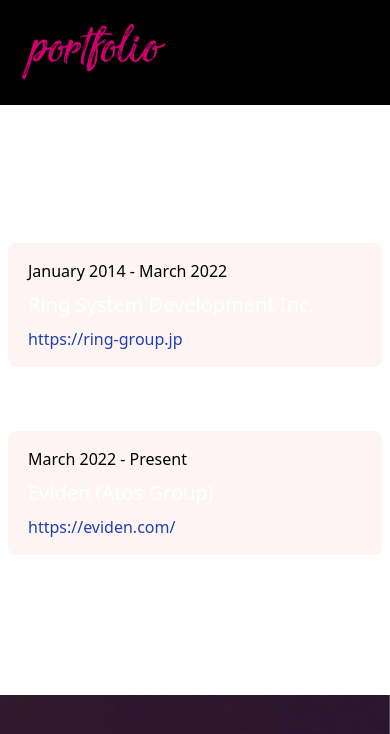
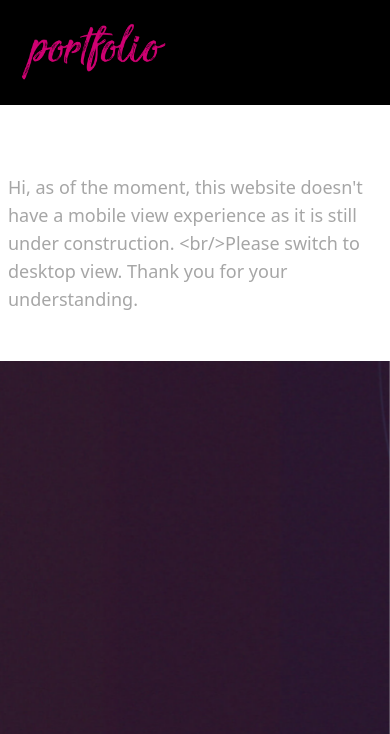
Before and after one commit to primostasis123/porfolio-next, a Next.js app: page /experience in a window 390 px wide. Shown: the top 734 px of the page. Built offline with nearby package versions, Linux system fonts and the light colour scheme.

Commit message:
mobile view
fix view when mobile

```diff
--- a/app/certificate/page.tsx
+++ b/app/certificate/page.tsx
@@ -3,7 +3,21 @@ import React from 'react'
 export default function Certificate() {
     return (
         <div className="lg:rounded-2xl bg-white dark:bg-[#111111]">
-            <div className="pt-12 md:py-12 px-2 sm:px-5 md:px-10 lg:px-14">
+            <div className="pb-12 px-2 sm:px-5 md:px-10 lg:px-14 hide block ">
+                <h3 className="text-[35px] text-white font-bold font-robotoSlab "> May 23, 2023</h3>
+                <div className="lg:grid grid-cols-12 md:gap-10 pt-4 md:pt-[30px] items-center ">
+                    <div className="col-span-12 space-y-2.5">
+                        <div className="lg:mr-16">
+                            <p className="text-[#44566c] text-color-910 leading-7">
+                                {"Hi, as of the moment, this website doesn't have a mobile view experience as it is still under construction. <br/>"}
+                                {"Please switch to desktop view. Thank you for your understanding."}
+                            </p>
+                        </div>
+                    </div>
+                </div>
+            </div>
+
+            <div className="pt-12 md:py-12 px-2 sm:px-5 md:px-10 lg:px-14 hidden lg:block">
                 <h2 className="after-effect after:left-52">Certificate</h2>
             </div>
         </div>
--- a/app/experience/page.tsx
+++ b/app/experience/page.tsx
@@ -4,7 +4,21 @@ import { faBriefcase } from '@fortawesome/free-solid-svg-icons'
 export default function Experience() {
     return (
         <div className="lg:rounded-2xl bg-white dark:bg-[#111111]">
-            <div className="pt-12 md:py-12 px-2 sm:px-5 md:px-10 lg:px-14">
+            <div className="pb-12 px-2 sm:px-5 md:px-10 lg:px-14 hide block ">
+                <h3 className="text-[35px] text-white font-bold font-robotoSlab "> May 23, 2023</h3>
+                <div className="lg:grid grid-cols-12 md:gap-10 pt-4 md:pt-[30px] items-center ">
+                    <div className="col-span-12 space-y-2.5">
+                        <div className="lg:mr-16">
+                            <p className="text-[#44566c] text-color-910 leading-7">
+                                {"Hi, as of the moment, this website doesn't have a mobile view experience as it is still under construction. <br/>"}
+                                {"Please switch to desktop view. Thank you for your understanding."}
+                            </p>
+                        </div>
+                    </div>
+                </div>
+            </div>
+
+            <div className="pt-12 md:py-12 px-2 sm:px-5 md:px-10 lg:px-14 hidden lg:block">
                 <h2 className="after-effect after:left-52">Experience</h2>
                 <div className="grid grid-cols-1 md:grid-cols-2 lg:grid-cols-2 gap-x-6 gap-y-6 mt-[30px]">
                     <div className="items-center space-x-2 mb-4">
@@ -14,7 +28,7 @@ export default function Experience() {
                             <p className="text-blue-800 "> <a target="_blank" href="https://ring-group.jp ">https://ring-group.jp  </a></p>
                        </div>
                     </div>
-                    <div className="items-center space-x-2 mb-4">
+                    <div className="items-center space-x-2 mb-4 hidden lg:block">
                        <div className="bg-[#fff4f4] dark:bg-transparent py-4 pl-5 pr-3 space-y-2 mb-6 rounded-lg dark:border-[#212425] dark:border-2">
                             <span className="text-tiny text-gray-lite dark:text-[#b7b7b7]"> March 2022 - Present</span>
                             <h3 className="text-xl text-white"> Eviden (Atos Group)</h3>
@@ -24,7 +38,7 @@ export default function Experience() {
                 </div>
             </div>
 
-            <div className="pb-12 px-2 sm:px-5 md:px-10 lg:px-14">
+            <div className="pb-12 px-2 sm:px-5 md:px-10 lg:px-14 hidden lg:block">
                 <h3 className="text-[35px] text-white font-bold font-robotoSlab "> What I do!</h3>
                 <div className="lg:grid grid-cols-12 md:gap-10 pt-4 md:pt-[30px] items-center hidden">
                     <div className="col-span-12 space-y-2.5">
--- a/app/log/page.tsx
+++ b/app/log/page.tsx
@@ -3,16 +3,14 @@ export default function Log() {
     return (
         <div className="lg:rounded-2xl bg-white dark:bg-[#111111]">
             <div className="pt-12 md:py-12 px-2 sm:px-5 md:px-10 lg:px-14">
-                <h2 className="after-effect after:left-52">Site Logs</h2>
-            </div>
-            <div className="pb-12 px-2 sm:px-5 md:px-10 lg:px-14">
-                <h3 className="text-[35px] text-white font-bold font-robotoSlab "> May 23, 2023</h3>
-                <div className="lg:grid grid-cols-12 md:gap-10 pt-4 md:pt-[30px] items-center hidden">
+                <h2 className="after-effect after:left-52 ">Site Logs </h2>
+                <div className=" md:gap-10 pt-4 md:pt-[30px] items-center">
+                    <h3 className="text-[35px] text-white font-bold font-robotoSlab "> May 23, 2023</h3>
                     <div className="col-span-12 space-y-2.5">
                         <div className="lg:mr-16">
                             <p className="text-[#44566c] text-color-910 leading-7">
-                            {" Hi, as of the moment, this website doesn't have a mobile view experience as it is still under construction. <br/>"}
-                            {" Please switch to desktop view. Thank you for your understanding. "}
+                                {" Hi, as of the moment, this website doesn't have a mobile view experience as it is still under construction. "}<br />
+                                {" Please switch to desktop view. Thank you for your understanding. "}
                             </p>
                         </div>
                     </div>
```
